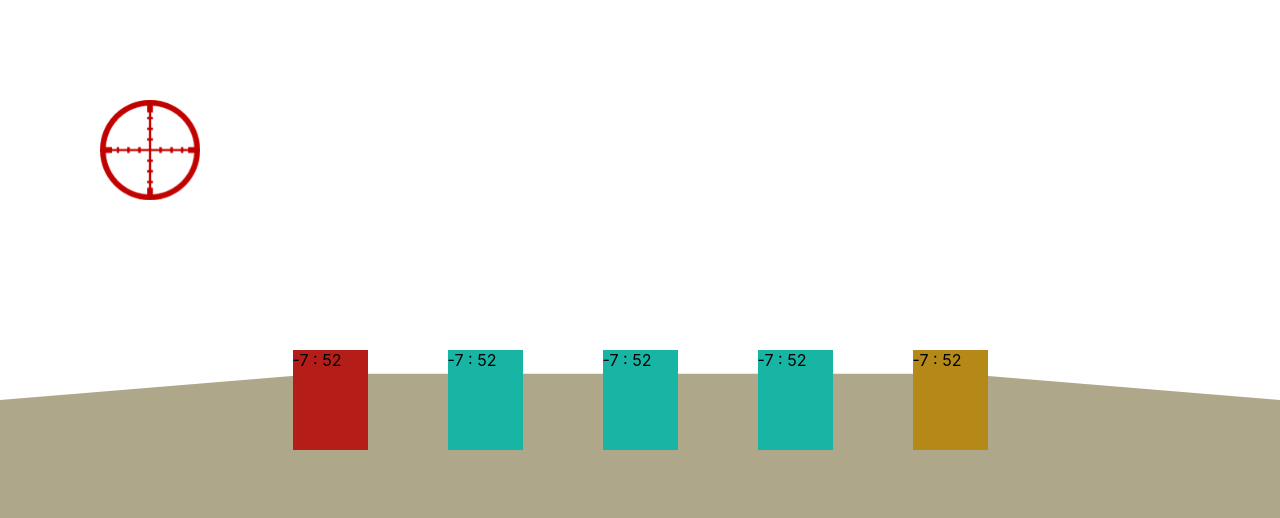
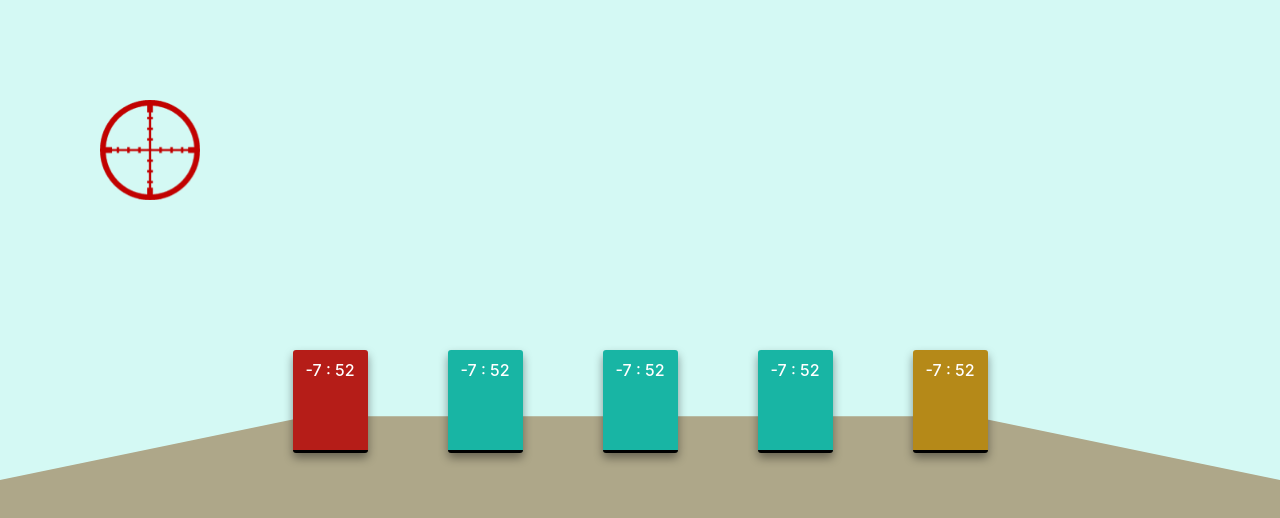
Before and after one commit to evgeniy-shpyra/shooting-range-game, a React (Create React App) app: page / in a window 1280 px wide. Shown: the top 518 px of the page. Built offline with nearby package versions, Linux system fonts and the light colour scheme.

Commit message:
improved design

```diff
--- a/src/components/game/App.js
+++ b/src/components/game/App.js
@@ -6,16 +6,17 @@ import game from './../../logic/logic';
 
 const width = 75
 const height = 100
+const freeHeight = 70
 
 function App() {
 
-  let [enemies, setEnemies] = useState(game.initializationData(width, height, 80, 5))
+  let [enemies, setEnemies] = useState(game.initializationData(width, height, 80, 5, freeHeight))
   let [pos, setPos] = useState({x: 0, y: 0})
 
   window.state = enemies
 
   const shot = (coordinates) => {
-    setEnemies(enemies => game.inclusionCheck(enemies, coordinates, width, height))
+    setEnemies(enemies => game.inclusionCheck(enemies, coordinates, width, height, freeHeight))
   }
 
   const updateInitializationData = event => {
@@ -31,7 +32,7 @@ function App() {
   return (
     <div className='App' style={{cursor: 'none'}}>
       <Sight shot={shot} />
-      <PlayingField  enemies={enemies} pos={pos} />
+      <PlayingField  enemies={enemies}  />
     </div>
   );
 }
--- a/src/components/game/playing-field/target/Target.jsx
+++ b/src/components/game/playing-field/target/Target.jsx
@@ -21,14 +21,16 @@ const Target = (props) => {
                 left: props.x,
                 top: props.y
             }}>
+            <div className="target__points" style={!props.isActive ? { animationName: 'lifting-up' } : {}}>
+                +75
+            </div>
             <div className='target__block'
                 style={{
                     transform: `rotate3d(1,0,0, ${props.isActive ? 0 : 90}deg)`,
                     backgroundColor: `${props.strength === 3 ? '#b51d18'
                         : props.strength === 2 ? '#b58918' : '#18b5a4'}`
                 }}>
-
-                <div className="timer">
+                <div className="target__timer">
                     {`${state.sec} : ${state.milSec}`}
                 </div>
             </div>
--- a/src/logic/logic.js
+++ b/src/logic/logic.js
@@ -3,19 +3,19 @@
 const game = {
 
     //--------------------------
-    initializationData(width, height, margin, count) {
+    initializationData(width, height, margin, count, freeHeight) {
         const enemies = []
-        const positions = this._generatePosition(width, height, margin, count)
+        const positions = this._generatePosition(width, height, margin, count, freeHeight)
 
         for (let i = 0; i < 5; i++) {
             enemies[i] = { id: i, x: positions[i].x, y: positions[i].y, strength: this._getRandomNum(1, 3), isActive: true }
         }
         return enemies
     },
-    _generatePosition(width, height, margin, count) {
+    _generatePosition(width, height, margin, count, freeHeight) {
         const positions = []
         const centerX = window.innerWidth / 2 - (width / 2)
-        const centerY = window.innerHeight / 2 - (height / 2)
+        const centerY = window.innerHeight / 2 - (height / 2) - freeHeight
 
         const dir = width + margin
 
@@ -29,12 +29,12 @@ const game = {
     //--------------------------
 
 
-    inclusionCheck(targets, { x, y }, width, height) {
+    inclusionCheck(targets, { x, y }, width, height, freeHeight) {
 
         let killedTargets = this._killedTargets(targets)
 
         let arr = targets.map(t => {
-            if (x >= t.x && x <= t.x + width && y >= t.y && y <= t.y + height) {
+            if (x >= t.x && x <= t.x + width && y >= t.y + freeHeight && y <= t.y + freeHeight + height) {
                 if (t.strength === 1) {
                     killedTargets++
                     return { ...t, isActive: false }
--- a/src/scss/App.scss
+++ b/src/scss/App.scss
@@ -4,7 +4,8 @@
 
 .App{
     overflow: hidden;
-
+    background-color: rgb(212, 249, 244);
     height: 100vh;
     position: relative;
+    user-select: none;
 }
--- a/src/scss/playing-field.scss
+++ b/src/scss/playing-field.scss
@@ -20,6 +20,6 @@
         width: 100%;
         height: 100%;
         background-color: rgb(174, 167, 137);
-        transform: rotate3d(1,0,0, 85deg) scale3d(1, 1.5, 1) ;
+        transform:  translate3d(0px, 80px, 0px) rotate3d(1,0,0, 85deg) scale3d(1, 1.4, 1) ;
     }
 }
--- a/src/scss/target.scss
+++ b/src/scss/target.scss
@@ -5,13 +5,58 @@
     perspective:400px;
     z-index: 7;
 
+    &__points{
+        width: 100%;
+        height: 70px;
+        font-size: 27px;
+        text-shadow: 0 0 5px rgba(0, 0, 0, 0.4);
+        font-weight: 900;
+        text-align: center;
+        color: rgb(255, 255, 255);
+        transform: translate(0, 100px);
+        opacity: 0;
+        animation-duration: 2s;
+        animation-timing-function: ease;
+        animation-iteration-count: 1;
+        animation-fill-mode: forwards;
+
+
+        //animation-play-state: paused;
+
+    }
+
     &__block {
         width: 100%;
         height: 100%;
         background-color: #b58918;
-
         transform-origin: 50% 100%;
         transition: all ease-out 0.2s 0s ;
+        border-radius: 3px;
+        box-shadow: 0px 5px 10px rgba(0, 0, 0, 0.4);
+        border-bottom: 3px solid #000;
+    }
 
+    &__timer{
+        color: white;
+        text-align: center;
+        padding: 10px 0px 0px 0px;
+        font-weight: 500;
+        font-size: 16px;
     }
 }
+
+@keyframes lifting-up {
+    0%{
+        opacity: 0;
+        transform: translate(0, 100px);
+    }
+    15%{
+        opacity: 1;
+        transform: translate(0, 0);
+    }
+
+    100%{
+        opacity: 0;
+        transform: translate(0, 0);
+    }
+}
```
